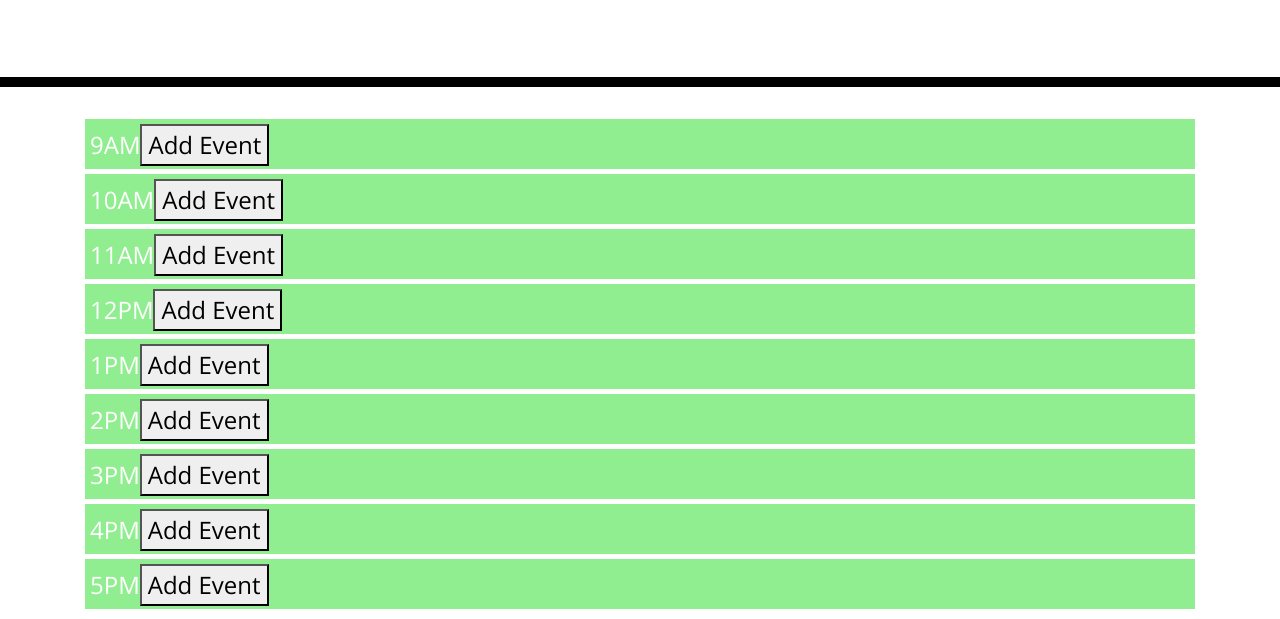
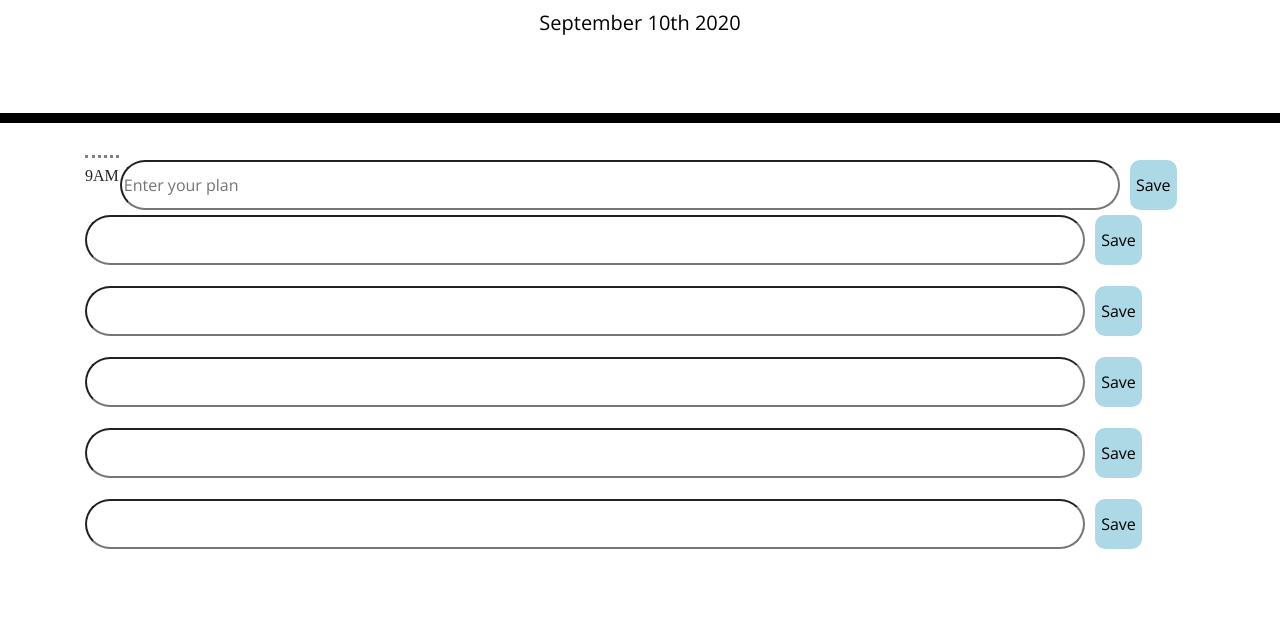
Before and after one commit to areye022/workdayscheduler, a plain HTML site: page index.html in a window 1280 px wide. Shown: the part 181-800 px from the top of the page. Drawn offline with nearby package versions, Linux system fonts and the light colour scheme.

Commit message:
added time funciton to js

```diff
--- a/index.html
+++ b/index.html
@@ -18,7 +18,12 @@
       href="https://fonts.googleapis.com/css?family=Open+Sans&display=swap"
       rel="stylesheet"
     />
+    <link
+      href=“https://fonts.googleapis.com/css?family=Open+Sans&display=swap”
+      rel=“stylesheet”
+    />
     <link rel="stylesheet" href="style.css" />
+
     <title>Work Day Scheduler</title>
   </head>
 
@@ -30,6 +35,27 @@
     </header>
     <div class="container">
       <!-- Timeblocks go here -->
+      <div>
+        <p id='timeHold'>9AM</p>
+        <input Type=“text” name=“todo” id=“fiveAmTask” placeholder='Enter your plan'>
+        <button id='saveBtn'>Save</button>
+      </div>
+      <p>
+        <input></input>
+        <button>Save</button>
+      </p><p>
+        <input></input>
+        <button>Save</button>
+      </p><p>
+        <input></input>
+        <button>Save</button>
+      </p><p>
+        <input></input>
+        <button>Save</button>
+      </p><p>
+        <input></input>
+        <button>Save</button>
+      </p>
     </div>
 
     <script src="https://code.jquery.com/jquery-3.4.1.min.js"></script>
--- a/script.js
+++ b/script.js
@@ -1,25 +1,29 @@
+// I am creating a work scheduler. it will show all hours from 9am-5pm
+// Each hour will have the option to add text content
+// when i add the text content, it will save to the local storage so that I may reload it
+// and it still be there.
+// The past times will be grey, present, green, and future yellow
+
+//
+var currentDay=document.querySelector("#currentDay");
+var now=moment().format('MMMM Do YYYY');
+currentDay.innerHTML=now;
+
+
 // creating a practice box to append
 var timeBlocks= document.querySelector(".container")
 
 
-var workHours=['9AM','10AM','11AM','12PM',"1PM",'2PM','3PM','4PM','5PM']
+// var workHours=['9AM','10AM','11AM','12PM',"1PM",'2PM','3PM','4PM','5PM']
 // blank var to add inputs
-var todoList="";
-
-for (var i=0; i<workHours.length;i++){
-    // to loop through the hours
-    var hours=workHours[i]
-    // creating input elements to allow user to input plans for the day
-    var listEl=document.createElement('li');
-    // setting attributes
-    listEl.setAttribute("id","planInput");
-    // text Content
-    listEl.textContent=hours;
-    // appending
-    timeBlocks.appendChild(listEl);
-
-    // creating add buttons
-    var addBtn=document.createElement('button')
-    addBtn.textContent='Add Event'
-    listEl.appendChild(addBtn);
-}
+$("#saveBtn").on("click", function(){
+    var input = document.getElementById("fiveAmTask");
+    // console.log(‘This is the input ->’)s
+    console.log(input)
+    var content=input.value;
+    // console.log(‘This is the content ->’)
+    console.log(content)
+    localStorage.setItem('storedStuff', JSON.stringify(content));
+    var storedInput = localStorage.getItem('storedStuff')
+    console.log("This is the stored input ->", JSON.parse(storedInput));
+});
--- a/style.css
+++ b/style.css
@@ -70,15 +70,28 @@ textarea{
   transition: all .3s ease-in-out;
 }
 
-li{
+#timeHold{
+  font-family: ‘Lora’, serif;
+  border-top-width: 3px;
+  border-top-style: dotted;
+  border-color: grey;
+  float: left;
+  margin-right: 1px;
+  padding-top: 10px;
+}
+
+input{
+  margin-top: 5px;
+  margin-right: 5px;
+  width: 1000px;
+  height:50px;
+  border-radius: 25px;
+  }
+
+  button{
+    margin-left: 1px;
+    border: none;
     height: 50px;
-    display:block;
-    width:100%;
-    margin-top: 5px;
-    margin-bottom: 5px;
-    padding: 5px;
-    background-color:lightgreen;
-    color: white;
-    font-size: 1.5em;
-    line-height: 1.5;
+    border-radius: 10px;
+    background-color: lightblue;
   }
```
